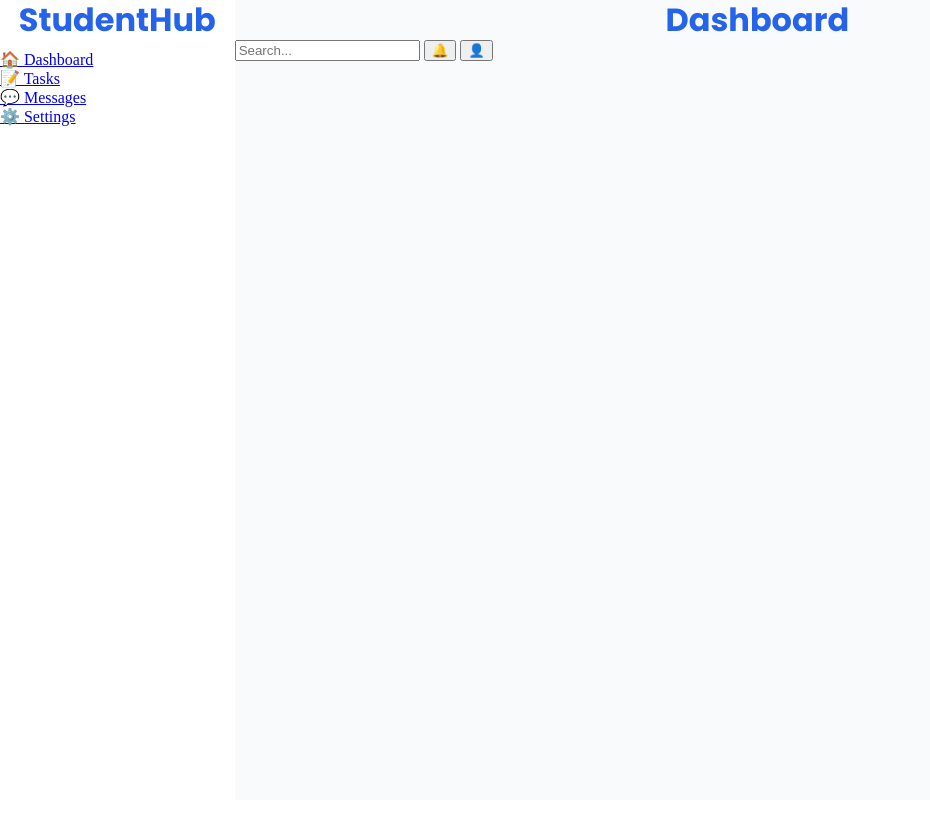
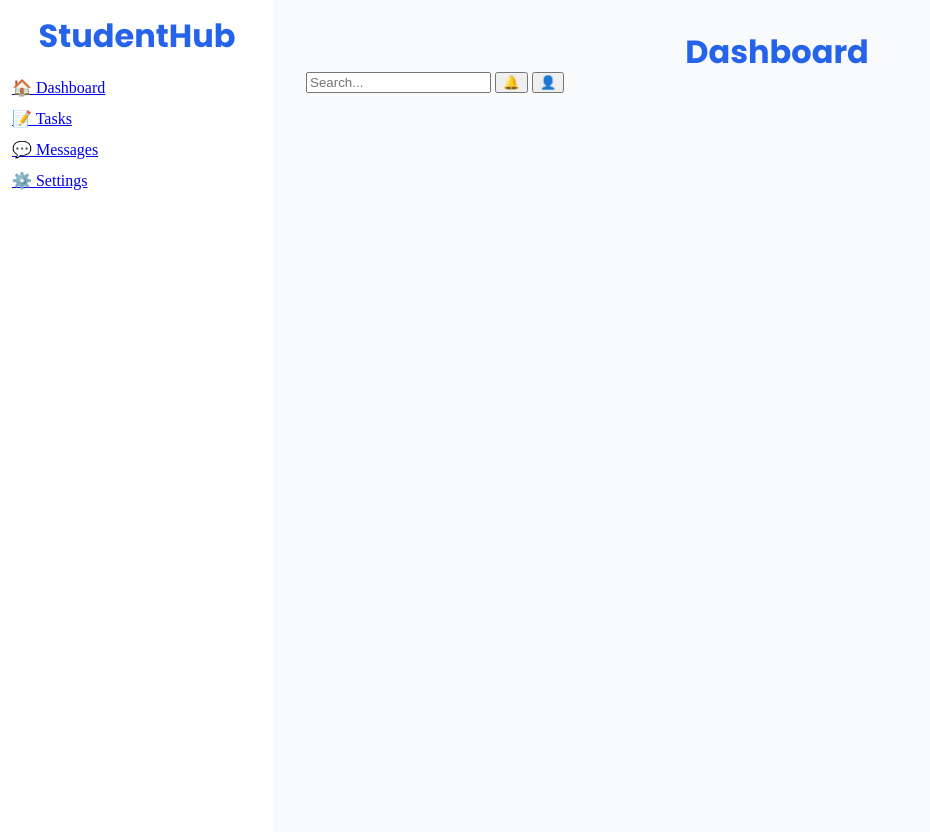
Before and after one commit to Hexline/student-hub, a Python web app: template app/templates/base.html in a window 1280 px wide. Shown: the whole page, without its empty margins (0-930 px from the left). Before the commit the page ends 126 px from the top, so only its background shows below. Run offline with Jinja, Linux system fonts and the light colour scheme; the template is opened without the code that fills it, so the values that code supplies are empty.

Commit message:
style: format CSS layout

```diff
--- a/app/static/base.css
+++ b/app/static/base.css
@@ -12,15 +12,22 @@
     --danger: #DC2626;
 }
 
+body {
+    margin: 0;
+}
+
 .layout {
+    margin: 0;
     display: flex;
     background-color: var(--background-default);
 }
 
 .sidebar{
+    padding: 16px 12px;
+    gap: 12px;
     display: flex;
     flex-direction: column;
-    width: 18.333333333%;
+    width: 250px;
     height: 100vh;
     background-color: var(--background-elevated);
     border-right-color: var(--border-subtle);
@@ -29,6 +36,31 @@
 .sidebar-logo {
     width: 1;
     height: 6.25%;
+}
+
+.sidebar-nav {
+    display: flex;
+    flex-direction: column;
+    gap: 12px;
+}
+
+.header {
+    width: 100%;
+    height: 64px;
+}
+
+.main-content {
+    width: 100%;
+    padding: 32px;
+    padding-bottom: 48px;
+    gap: 24px;
+    display: grid;
+    flex-direction: column;
+    background-color: var(--background-default);
+}
+
+nav {
+    width: 100vw;
 }
 
 h1 {
@@ -41,26 +73,3 @@ h1 {
     color: var(--primary);
     margin: 0;
 }
-
-.sidebar-nav {
-    display: flex;
-    flex-direction: column  ;
-}
-
-.header {
-    width: 1;
-    height: 6.25%;
-}
-
-.main-content {
-    width: 81.6666666667%;
-    background-color: var(--background-default);
-}
-
-nav {
-    width: 100vw;
-}
-
-body {
-  margin: 0;
-}
```
